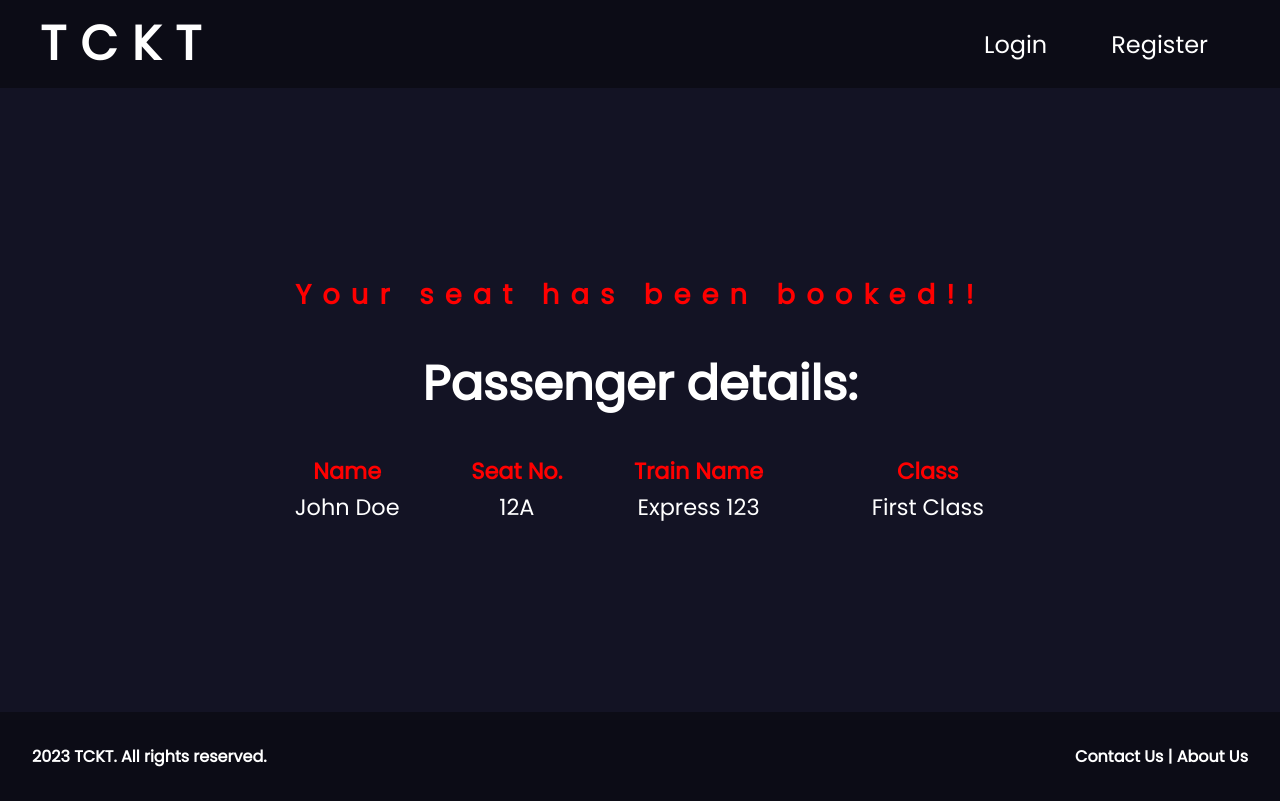
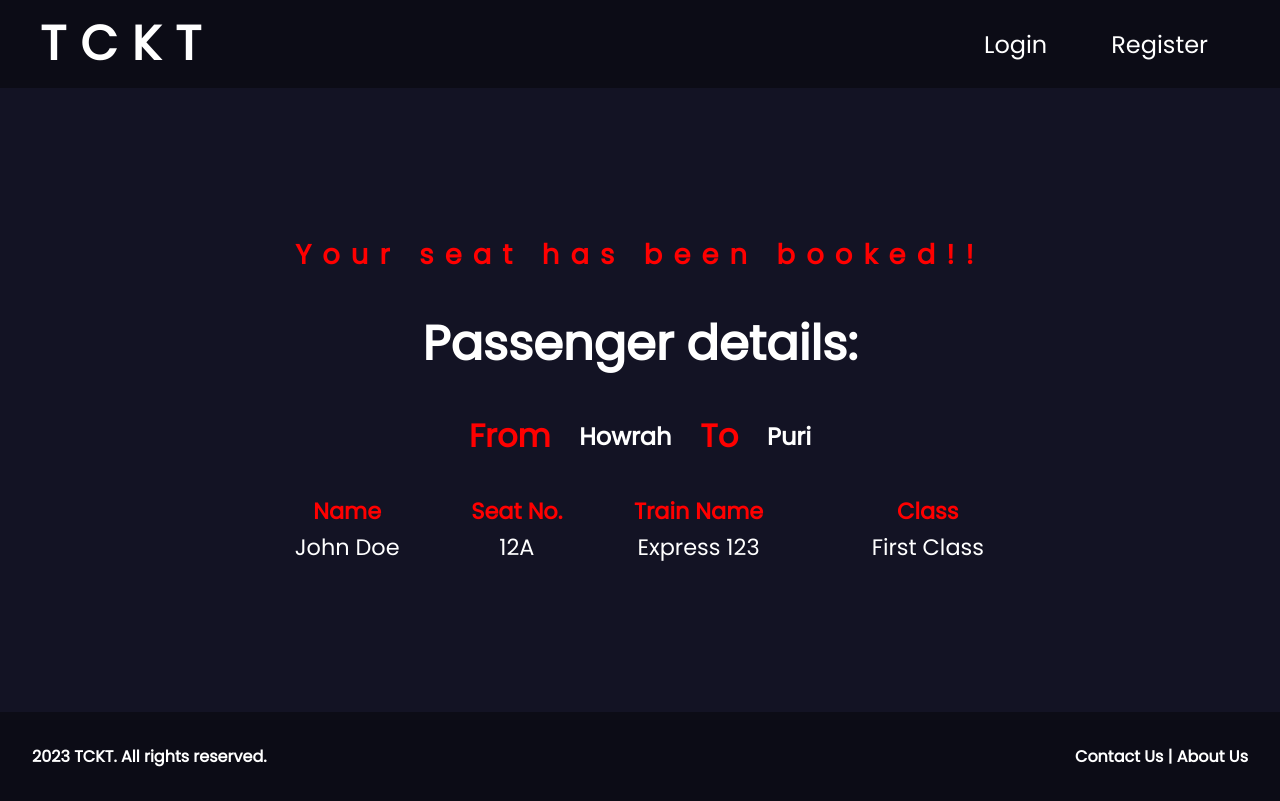
Before and after one commit to kaunfused/train, a React (Vite) app: page /ticket in a window 1280 px wide. Built offline with nearby package versions, Linux system fonts and the light colour scheme.

Commit message:
changes in tickets?

```diff
--- a/src/components/tickets.jsx
+++ b/src/components/tickets.jsx
@@ -6,6 +6,13 @@ function Ticket() {
     <Wrapper>
       <h3>Your seat has been booked!!</h3>
       <h1>Passenger details:</h1>
+
+      <div className="destination">
+        <h2>From </h2>
+        <p>Howrah</p>
+        <h2>To </h2>
+        <p>Puri</p>
+      </div>
       <table>
         <tr>
           <th>Name</th>
@@ -37,6 +44,22 @@ const Wrapper = styled.section`
     text-align: center;
     padding: 0 1.5rem;
   }
+
+  .destination {
+    /* border: 2px solid white; */
+    display: flex;
+    justify-content: space-evenly;
+    align-items: center;
+    min-width: 25rem;
+    h2 {
+      font-size: 2rem;
+      color: red;
+    }
+    p {
+      font-size: 1.5rem;
+      font-weight: 700;
+    }
+  }
 `;
 
 export default Ticket;
```
